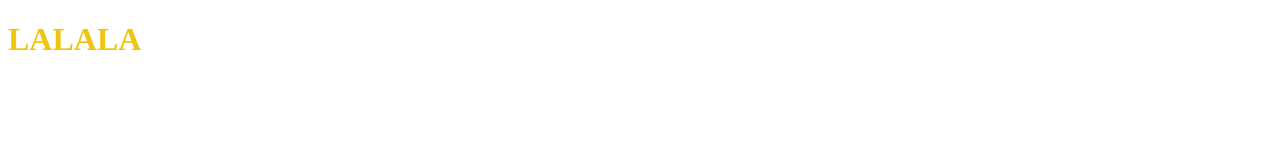
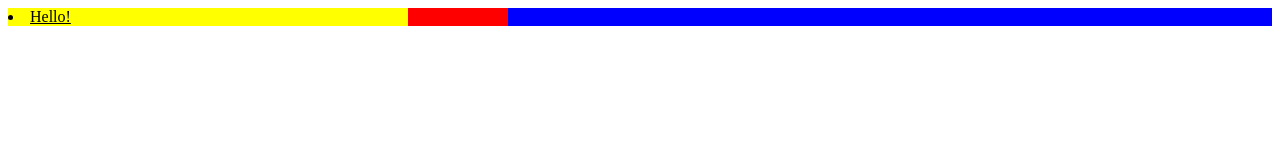
Before and after one commit to seenbeomlee/CSS_Master, a website: page CSS_Master_2019/index.html in a window 1280 px wide. Drawn offline with Linux system fonts and the light colour scheme.

Commit message:
#PostCSS / CSSNext / CSS4 #5
Nesting Rules

by using '&' we can write code more faster

```diff
--- a/CSS_Master_2019/index.html
+++ b/CSS_Master_2019/index.html
@@ -7,6 +7,10 @@
     <link rel="stylesheet" href="styles.css" />
   </head>
   <body>
-    <h1>LALALA</h1>
+    <main>
+      <section>
+        <li><a href="#">Hello!</a></li>
+      </section>
+    </main>
   </body>
 </html>
--- a/CSS_Master_2019/styles.css
+++ b/CSS_Master_2019/styles.css
@@ -43,6 +43,8 @@ li:first-child a {
 }
 
 */
+/*          */
+/*
 h1 {
   color: #f1c40f;
 }
@@ -50,3 +52,21 @@ h1 {
 h1:hover {
   color: color-mod(#f1c40f blackness(10%));
 }
+*/
+main {
+  background-color: blue;
+  & section {
+    background-color: red;
+    width: 500px;
+    & li {
+      background-color: yellow;
+      width: 400px;
+      & a {
+        color: black;
+        &:hover {
+          font-size: 30px;
+        }
+      }
+    }
+  }
+}
```
